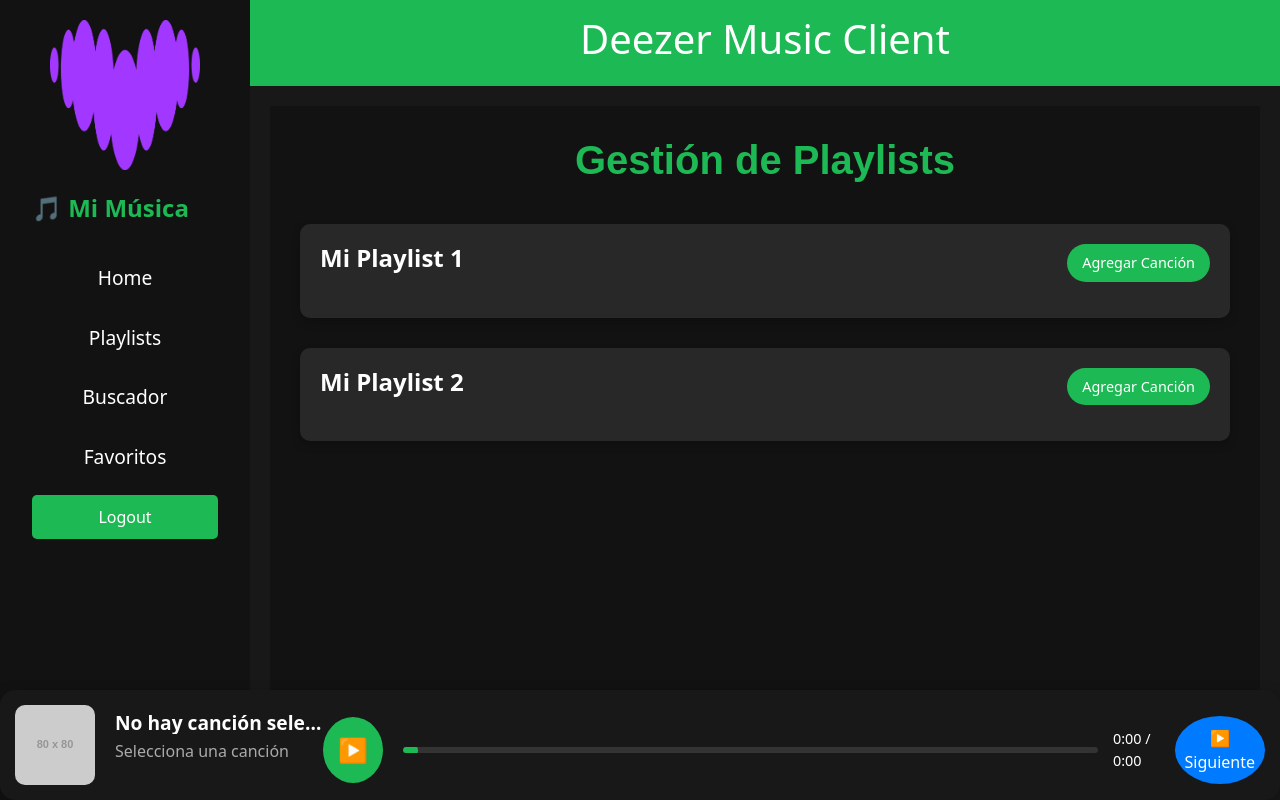
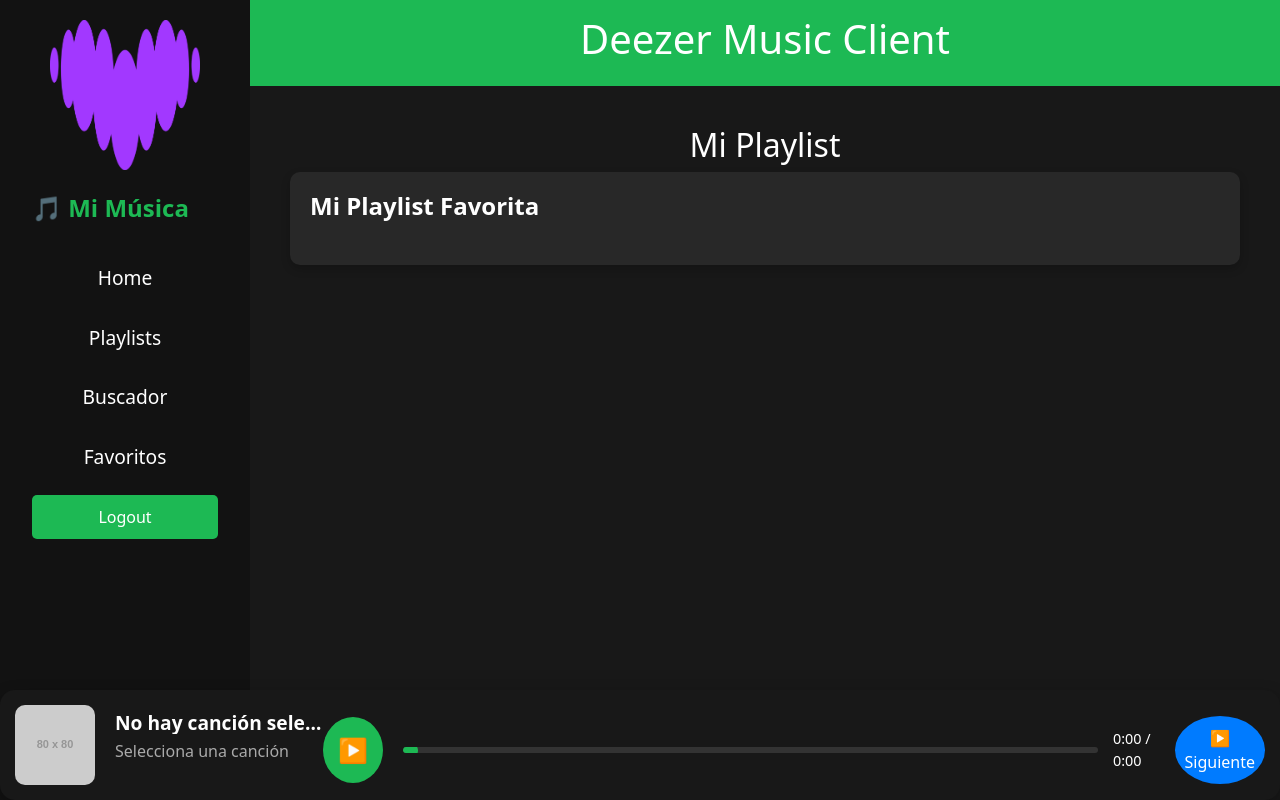
Before and after one commit to mohies/vue, a Vue app: page /playlists in a window 1280 px wide. Built offline with nearby package versions, Linux system fonts and the light colour scheme.

Commit message:
avanzado

```diff
--- a/package.json
+++ b/package.json
@@ -15,7 +15,9 @@
     "pinia": "^2.2.6",
     "sass": "^1.83.0",
     "vue": "^3.5.13",
-    "vue-router": "^4.4.5"
+    "vue-draggable-next": "^2.2.1",
+    "vue-router": "^4.4.5",
+    "vuedraggable": "^2.24.3"
   },
   "devDependencies": {
     "@vitejs/plugin-vue": "^5.2.1",
--- a/src/components/MusicPlayer.vue
+++ b/src/components/MusicPlayer.vue
@@ -97,7 +97,7 @@
 
 // Función para cambiar a la siguiente canción cuando termine la actual
 const nextSong = () => {
-    store.nextSong(); // Cambia la canción en el store
+  store.setCurrentSongToNext(); // Cambia la canción en el store
 
   if (audio.value) {
     audio.value.pause(); // Pausamos el audio antes de cargar la nueva canción
--- /dev/null
+++ b/src/components/PlaylistItem.vue
@@ -0,0 +1,67 @@
+<template>
+    <li class="song-item">
+      <div class="song-info">
+        <span class="song-title">{{ song.title }}</span>
+        <span class="song-artist">{{ song.artist.name }}</span>
+      </div>
+      <button @click="removeSong" class="remove-song-btn">Eliminar</button>
+    </li>
+  </template>
+
+  <script setup>
+  import { useMainStore } from '@/stores/stores';
+  import { storeToRefs } from 'pinia';
+  import { defineProps } from 'vue';
+
+  const props = defineProps({
+    song: {
+      type: Object,
+      required: true
+    }
+  });
+
+  const store = useMainStore();
+  const { playlist } = storeToRefs(store);
+
+  const removeSong = () => {
+    store.removeSongFromPlaylist(props.song.id);
+  };
+  </script>
+
+  <style scoped>
+  .song-item {
+    display: flex;
+    justify-content: space-between;
+    align-items: center;
+    padding: 10px;
+    border-bottom: 1px solid #444;
+  }
+
+  .song-info {
+    display: flex;
+    flex-direction: column;
+  }
+
+  .song-title {
+    font-weight: bold;
+    color: #fff;
+  }
+
+  .song-artist {
+    color: #b3b3b3;
+  }
+
+  .remove-song-btn {
+    background-color: #dc3545;
+    color: white;
+    border: none;
+    padding: 5px 10px;
+    border-radius: 5px;
+    cursor: pointer;
+    transition: background-color 0.3s ease;
+  }
+
+  .remove-song-btn:hover {
+    background-color: #c82333;
+  }
+  </style>
--- a/src/components/PlaylistManager.vue
+++ b/src/components/PlaylistManager.vue
@@ -1,40 +1,24 @@
 <template>
   <div class="playlist-manager">
-    <div v-for="playlist in playlists" :key="playlist.id" class="playlist-card">
+    <div class="playlist-card">
       <div class="playlist-header">
         <h3>{{ playlist.name }}</h3>
-        <button @click="addRandomSongToPlaylist(playlist.id)" class="add-song-btn">Agregar Canción</button>
       </div>
 
       <ul class="song-list">
-        <li v-for="song in playlist.songs" :key="song.id" class="song-item">
-          {{ song.title }}
-        </li>
+        <PlaylistItem v-for="song in playlist.songs" :key="song.id" :song="song" />
       </ul>
     </div>
   </div>
 </template>
 
 <script setup>
-// Definir las propiedades que el componente recibe
-import { defineProps } from 'vue';
+import { useMainStore } from '@/stores/stores';
+import { storeToRefs } from 'pinia';
+import PlaylistItem from '@/components/PlaylistItem.vue';
 
-// Definir los eventos que el componente emitirá
-const emit = defineEmits(['add-to-playlist']);
-
-const props = defineProps({
-  playlists: Array,
-});
-
-const addRandomSongToPlaylist = (playlistId) => {
-  const randomSong = {
-    id: Date.now(),
-    title: 'Canción Aleatoria ' + Math.floor(Math.random() * 100),
-  };
-
-  // Emitir el evento con los parámetros necesarios
-  emit('add-to-playlist', playlistId, randomSong);
-};
+const store = useMainStore();
+const { playlist } = storeToRefs(store);
 </script>
 
 <style scoped>
--- a/src/stores/stores.js
+++ b/src/stores/stores.js
@@ -5,7 +5,13 @@
     currentSong: null,
     favorites: [],
     songs: [], // Lista de canciones de búsqueda
+    playlist: {
+      id: 1,
+      name: 'Mi Playlist Favorita',
+      songs: [], // Ahora la playlist es un objeto único
+    }
   }),
+
   actions: {
     setCurrentSong(song) {
       this.currentSong = song;
@@ -19,7 +25,7 @@
       }
     },
 
-    // Otros métodos de favoritos
+    // Métodos de favoritos
     addToFavorites(song) {
       if (!this.favorites.some(fav => fav.id === song.id)) {
         this.favorites.push(song);
@@ -29,7 +35,23 @@
     removeFromFavorites(songId) {
       this.favorites = this.favorites.filter(fav => fav.id !== songId);
     },
+
+    // Métodos para gestionar la playlist dinámica
+    addSongToPlaylist(song) {
+      if (!this.playlist.songs.some(s => s.id === song.id)) {
+        this.playlist.songs.push(song);
+      }
+    },
+
+    removeSongFromPlaylist(songId) {
+      this.playlist.songs = this.playlist.songs.filter(song => song.id !== songId);
+    },
+
+    reorderSongsInPlaylist(newOrder) {
+      this.playlist.songs = newOrder;
+    },
   },
+
   getters: {
     getCurrentSong() {
       return this.currentSong;
@@ -37,5 +59,8 @@
     getFavorites() {
       return this.favorites;
     },
+    getPlaylist() {
+      return this.playlist;
+    },
   }
 });
--- a/src/views/PlaylistsView.vue
+++ b/src/views/PlaylistsView.vue
@@ -1,43 +1,17 @@
 <template>
   <div class="playlist-view">
-    <h1>Gestión de Playlists</h1>
-
-    <!-- Mostrar el componente PlaylistManager -->
-    <PlaylistManager :playlists="playlists" @add-to-playlist="addToPlaylist" />
+    <h2>Mi Playlist</h2>
+    <PlaylistManager />
   </div>
 </template>
 
 <script setup>
-import { ref } from 'vue';
 import PlaylistManager from '@/components/PlaylistManager.vue';
-
-const playlists = ref([
-  { id: 1, name: 'Mi Playlist 1', songs: [] },
-  { id: 2, name: 'Mi Playlist 2', songs: [] },
-]);
-
-const addToPlaylist = (playlistId, song) => {
-  const playlist = playlists.value.find(p => p.id === playlistId);
-  if (playlist && !playlist.songs.some(s => s.id === song.id)) {
-    playlist.songs.push(song);
-  }
-};
 </script>
 
 <style scoped>
 .playlist-view {
-  background-color: #121212;
-  color: #fff;
-  padding: 30px;
-  min-height: 100vh;
-}
-
-h1 {
-  font-size: 2.5rem;
-  font-weight: bold;
-  color: #1DB954;
   text-align: center;
-  margin-bottom: 40px;
-  font-family: 'Spotify Circular', sans-serif;
+  padding: 20px;
 }
 </style>
--- a/src/views/SearchView.vue
+++ b/src/views/SearchView.vue
@@ -31,7 +31,7 @@
           <img :src="song.album.cover_medium" alt="Album cover" class="album-cover" />
           <p><strong>{{ song.title }}</strong></p>
           <p><em>{{ song.artist.name }}</em></p>
-          <audio :src="song.preview"></audio>
+          <audio ref="audio" :src="song.preview"></audio>
 
           <!-- Botón para añadir a playlist -->
           <button @click="addToPlaylist(song)">Añadir a Playlist</button>
@@ -50,7 +50,7 @@
 </template>
 
 <script setup>
-import { ref, computed } from 'vue';
+import { ref, computed, onMounted } from 'vue';
 import { useMainStore } from '@/stores/stores';
 
 const searchQuery = ref('');
@@ -60,6 +60,7 @@
   songs: [],
 });
 const store = useMainStore();
+const audio = ref(null); // Definimos la referencia al elemento audio
 
 // Buscar canciones en Deezer
 const searchSongs = async () => {
@@ -119,11 +120,15 @@
   store.setCurrentSong(song);  // Establece la canción actual en el store
 
   // Esperamos a que termine la canción para reproducir la siguiente
-  if (audio.value) {
-    audio.value.onended = () => {
-      nextSongInSearchResults();  // Reproducir la siguiente canción en la lista de búsqueda
-    };
-  }
+  onMounted(() => {
+    if (audio.value) {
+      audio.value.src = song.preview; // Actualizamos la fuente del audio
+      audio.value.play(); // Reproducimos la canción
+      audio.value.onended = () => {
+        nextSongInSearchResults();  // Reproducir la siguiente canción en la lista de búsqueda
+      };
+    }
+  });
 };
 
 // Función para reproducir la siguiente canción de la búsqueda
@@ -134,11 +139,16 @@
   if (currentSongIndex >= 0 && currentSongIndex < searchResults.value.songs.length - 1) {
     const nextSong = searchResults.value.songs[currentSongIndex + 1];
     store.setCurrentSong(nextSong);  // Cambia la canción actual en el store
+    playSong(nextSong); // Reproducimos la siguiente canción
   } else {
     // Si estamos en la última canción, volvemos a la primera canción de la lista
-    store.setCurrentSong(searchResults.value.songs[0]);
+    const firstSong = searchResults.value.songs[0];
+    store.setCurrentSong(firstSong);
+    playSong(firstSong); // Reproducimos la primera canción
   }
 };
+
+console.log("Playlist actual:", store.getPlaylist);
 </script>
 
 <style scoped>
```
Also changed, not shown: 1 other file (tests, documents, lock files or other folders). Lines whose indentation alone changed are shown as unchanged.
